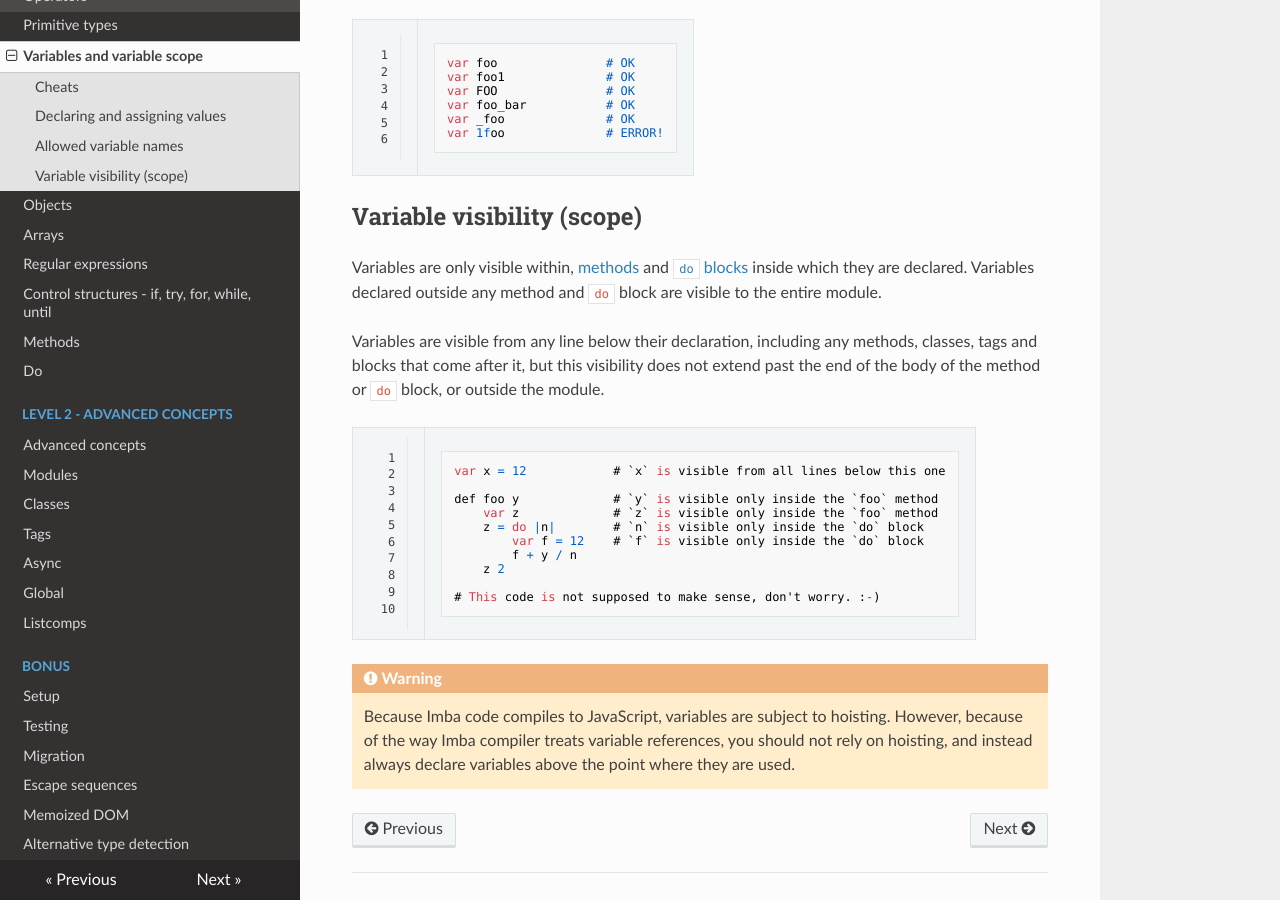
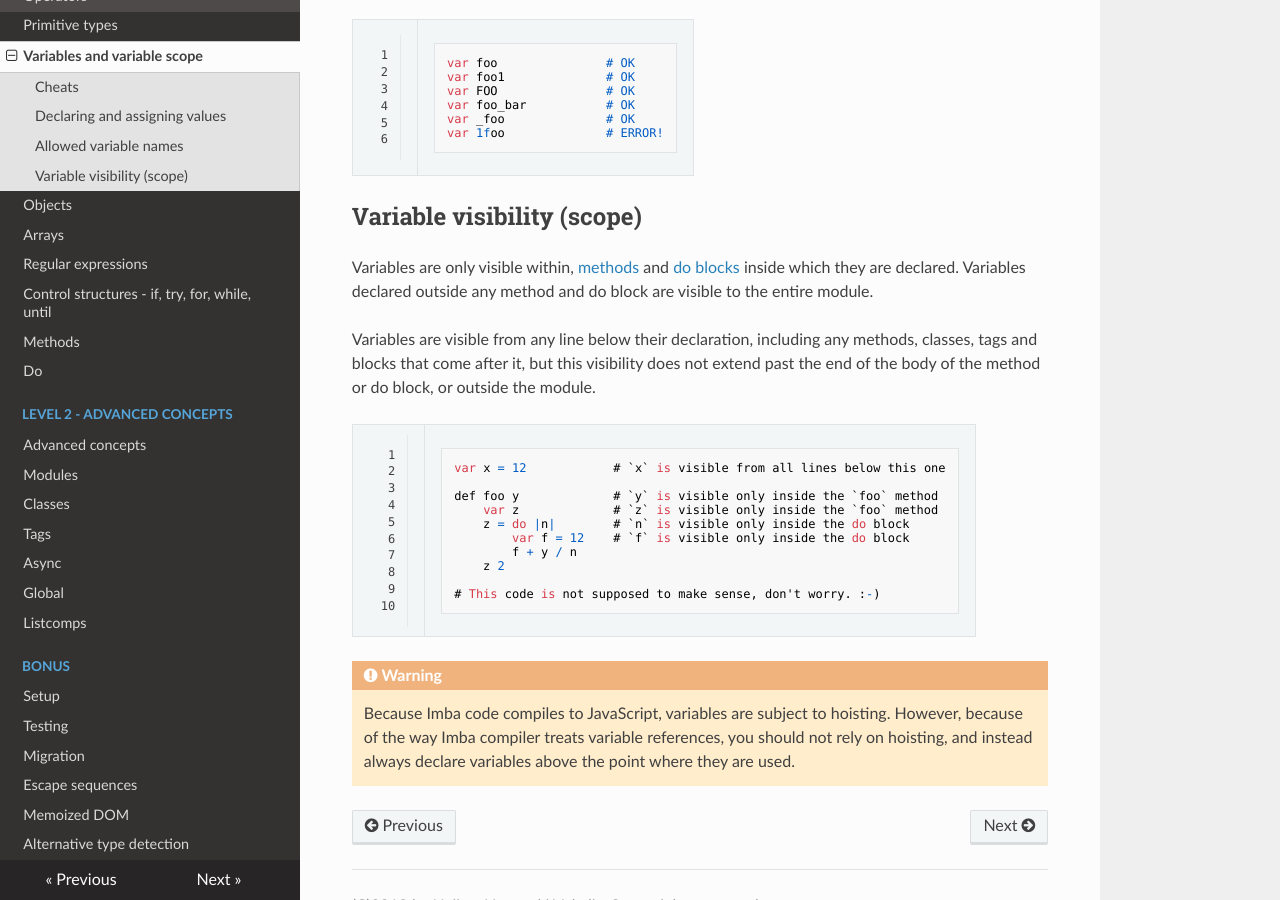
Before and after one commit to imba/imba-guide, an MkDocs documentation site: the page built from docs/lvl1/vars.md, in a window 1280 px wide and 900 px high, scrolled down 1069 px. Built offline with MkDocs 1.6.1, drawn with Linux system fonts in a browser that asks for light colours; nearby versions of some CDN libraries.

````diff
--- a/docs/lvl1/vars.md
+++ b/docs/lvl1/vars.md
@@ -50,13 +50,13 @@ var 1foo              # ERROR!
 
 ## Variable visibility (scope)
 
-Variables are only visible within, [methods](./methods.md) and [`do`
-blocks](./do.md) inside which they are declared. Variables declared outside any
-method and `do` block are visible to the entire module.
+Variables are only visible within, [methods](./methods.md) and [do
+blocks](./do.md) inside which they are declared. Variables declared outside
+any method and do block are visible to the entire module.
 
 Variables are visible from any line below their declaration, including any
 methods, classes, tags and blocks that come after it, but this visibility
-does not extend past the end of the body of the method or `do` block, or
+does not extend past the end of the body of the method or do block, or
 outside the module.
 
 ```imba
@@ -64,8 +64,8 @@ var x = 12            # `x` is visible from all lines below this one
 
 def foo y             # `y` is visible only inside the `foo` method
     var z             # `z` is visible only inside the `foo` method
-    z = do |n|        # `n` is visible only inside the `do` block
-        var f = 12    # `f` is visible only inside the `do` block
+    z = do |n|        # `n` is visible only inside the do block
+        var f = 12    # `f` is visible only inside the do block
         f + y / n
     z 2
 
````
Also changed, not shown: docs/lvl0/javascript.md (+6 -6 lines), docs/lvl1/controls.md (+2 -2 lines), docs/lvl1/objects.md (+1 -1 lines).
